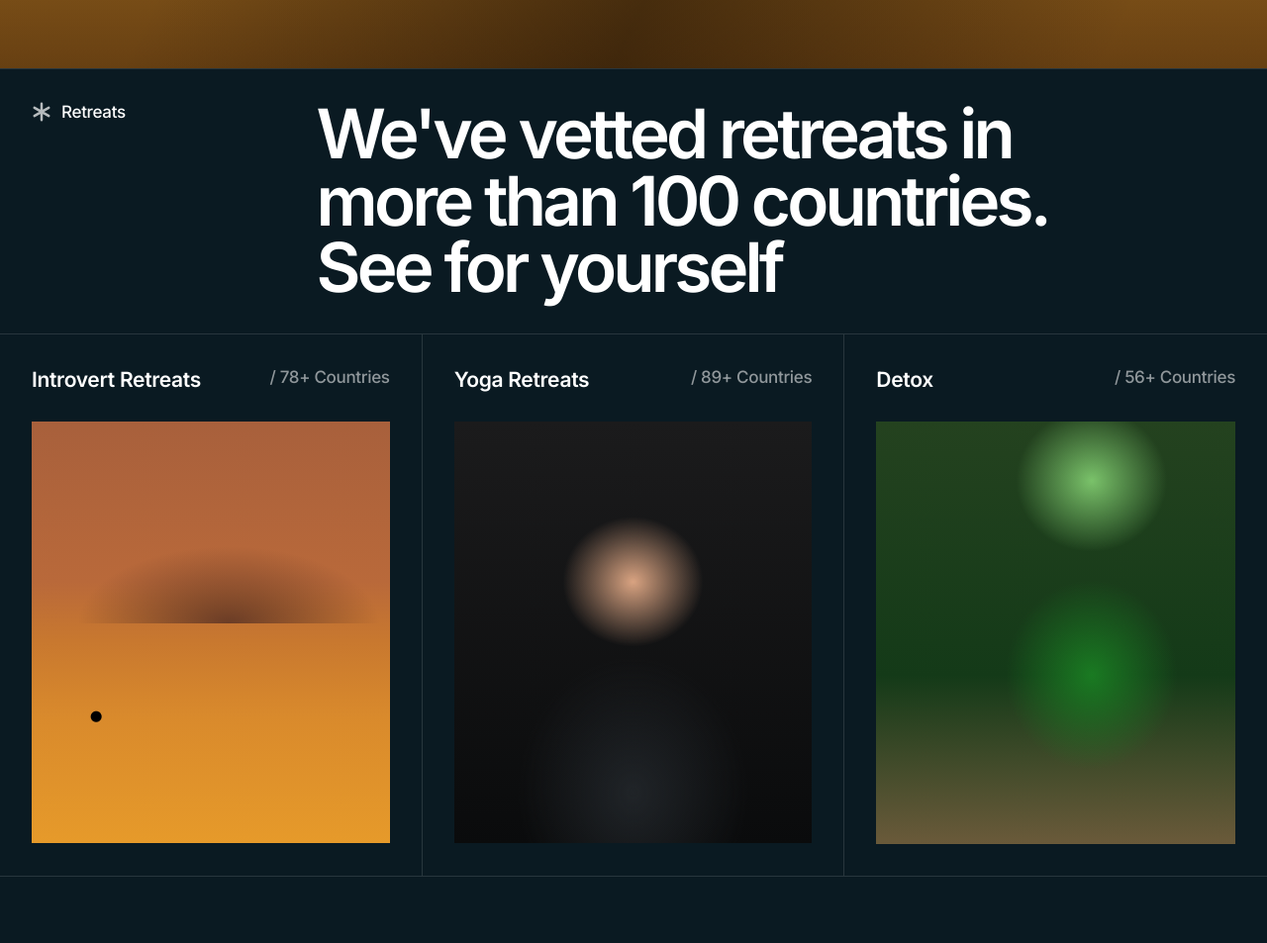
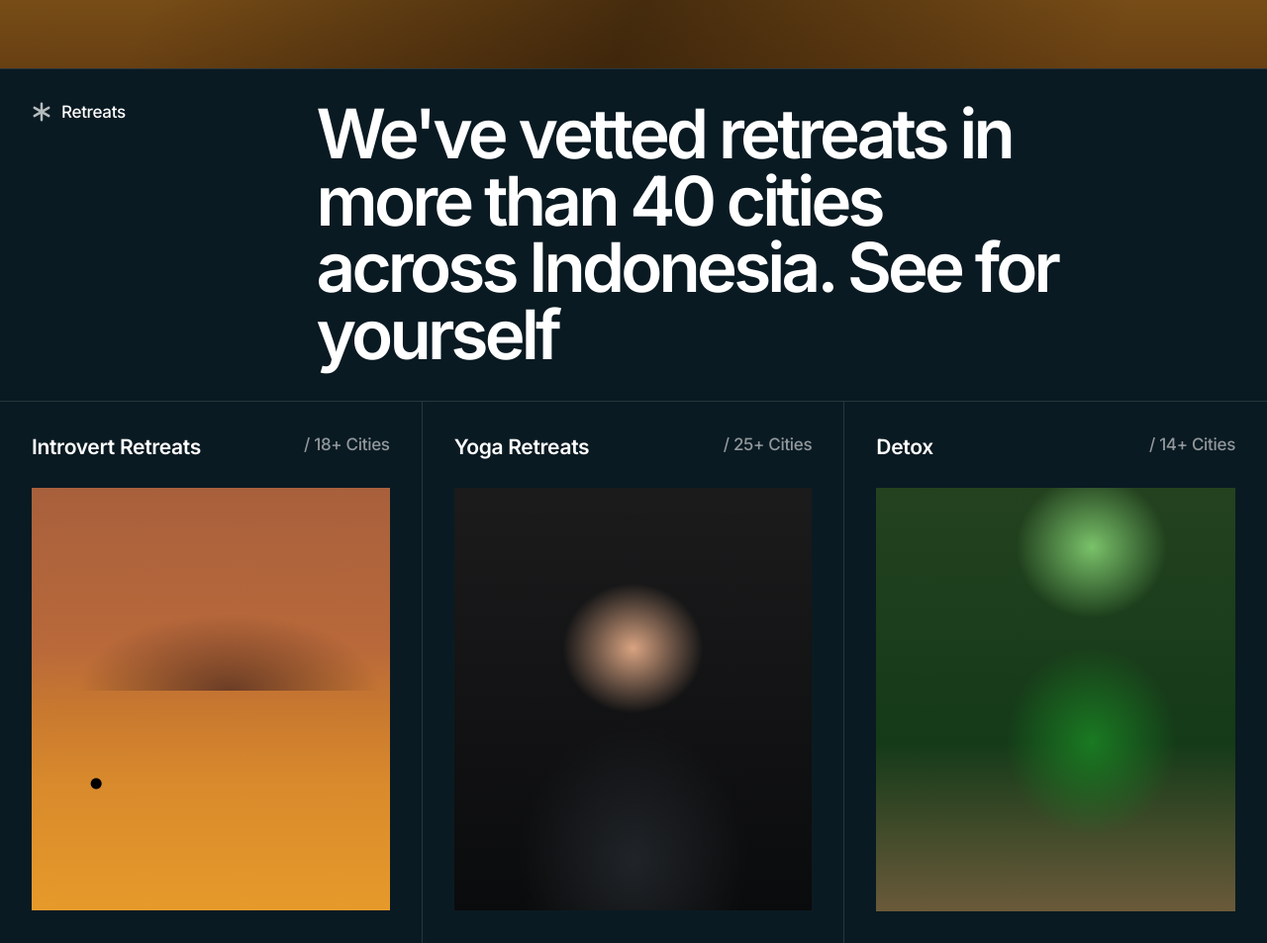
Before and after one commit to Nocturneeee/yd.travel, a plain HTML site: page index.html in a window 1280 px wide. Shown: the part 731-1684 px from the top of the page at 99% size. Drawn offline with Linux system fonts and the light colour scheme.

Commit message:
update cities

```diff
--- a/index.html
+++ b/index.html
@@ -21,11 +21,11 @@
 </header>
 
 <section class="sec" id="retreats">
- <div class="head rv"><div class="tag"><svg><use href="#st"/></svg>Retreats</div><h2>We've vetted retreats in more than 100 countries. See for yourself</h2></div>
+ <div class="head rv"><div class="tag"><svg><use href="#st"/></svg>Retreats</div><h2>We've vetted retreats in more than 40 cities across Indonesia. See for yourself</h2></div>
  <div class="grid3 cat">
-  <div class="rv"><div class="cat-h">Introvert Retreats<span>/ 78+ Countries</span></div><div class="img i-desert"></div></div>
-  <div class="rv"><div class="cat-h">Yoga Retreats<span>/ 89+ Countries</span></div><div class="img i-yoga"></div></div>
-  <div class="rv"><div class="cat-h">Detox<span>/ 56+ Countries</span></div><div class="img i-juice"></div></div>
+  <div class="rv"><div class="cat-h">Introvert Retreats<span>/ 18+ Cities</span></div><div class="img i-desert"></div></div>
+  <div class="rv"><div class="cat-h">Yoga Retreats<span>/ 25+ Cities</span></div><div class="img i-yoga"></div></div>
+  <div class="rv"><div class="cat-h">Detox<span>/ 14+ Cities</span></div><div class="img i-juice"></div></div>
  </div>
 </section>
 
@@ -35,7 +35,7 @@
   <div class="img"></div>
   <div class="txt">
    <p class="big">yd.travel is a premium wellness travel marketplace that blends the ease of booking with the feel of an editorial magazine. Discover curated programs, match them with exceptional stays, and book seamlessly.</p>
-   <div class="stats"><div><b>100+</b><span>Countries</span></div><div><b>1,472+</b><span>Happy guests</span></div></div>
+   <div class="stats"><div><b>40+</b><span>Cities</span></div><div><b>1,472+</b><span>Happy guests</span></div></div>
    <div class="press"><span style="max-width:15em">Trusted by travelers looking for more than ordinary vacations.</span><i>Yogi Journal</i><i>Wanderer</i><i>Daily News</i></div>
   </div>
  </div>
```
Also changed, not shown: yd.travel.html (+5 -5 lines).
